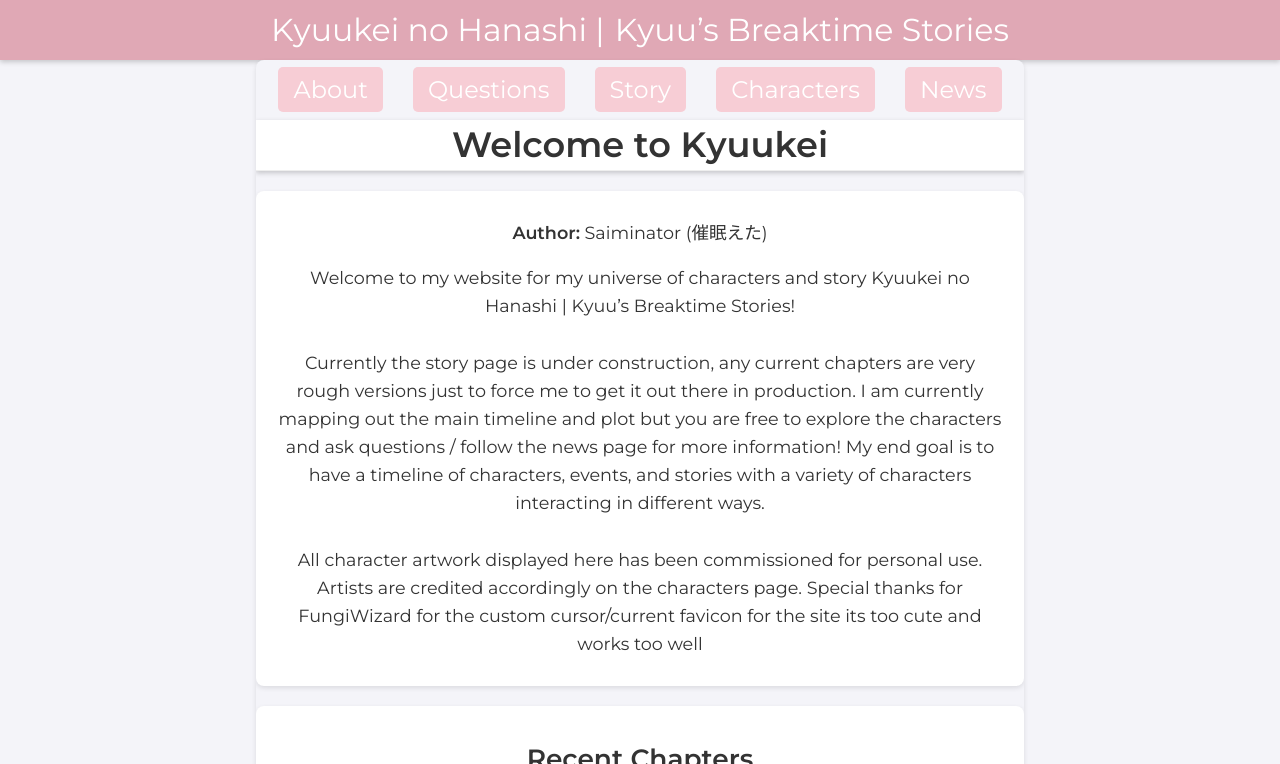
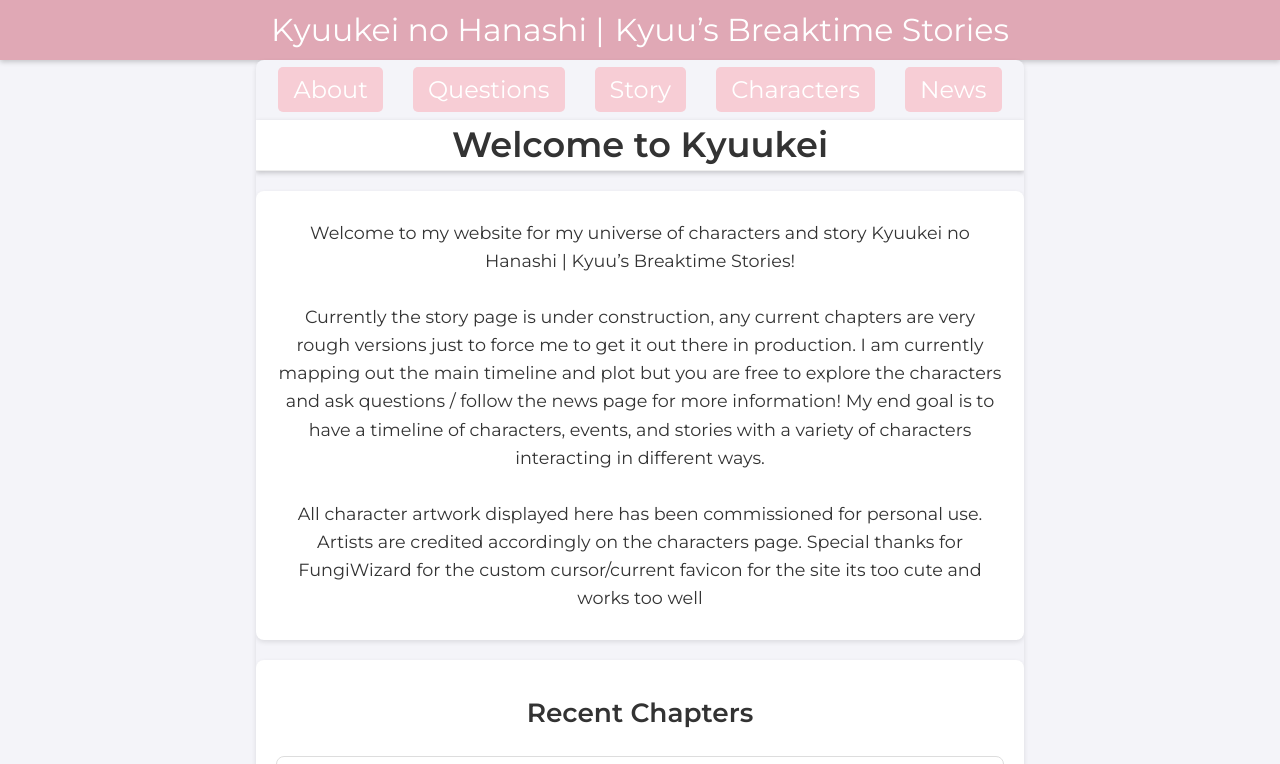
Before and after one commit to Saiminator/Kyuukei, a Jekyll site: the page built from index.html, in a window 1280 px wide, cut to the strip 0-764 px from the top of the page. Built offline with Jekyll 4.4.1, drawn with Linux system fonts in a browser that asks for light colours.

Commit message:
Update index.html

```diff
--- a/index.html
+++ b/index.html
@@ -4,7 +4,6 @@ title: Welcome to Kyuukei
 ---
 
 <section class="content-section active">
-  <p><strong>Author:</strong> Saiminator (催眠えた)</p>
   <p>
     Welcome to my website for my universe of characters and story Kyuukei no Hanashi | Kyuu’s Breaktime Stories!<br><br>
 
```
